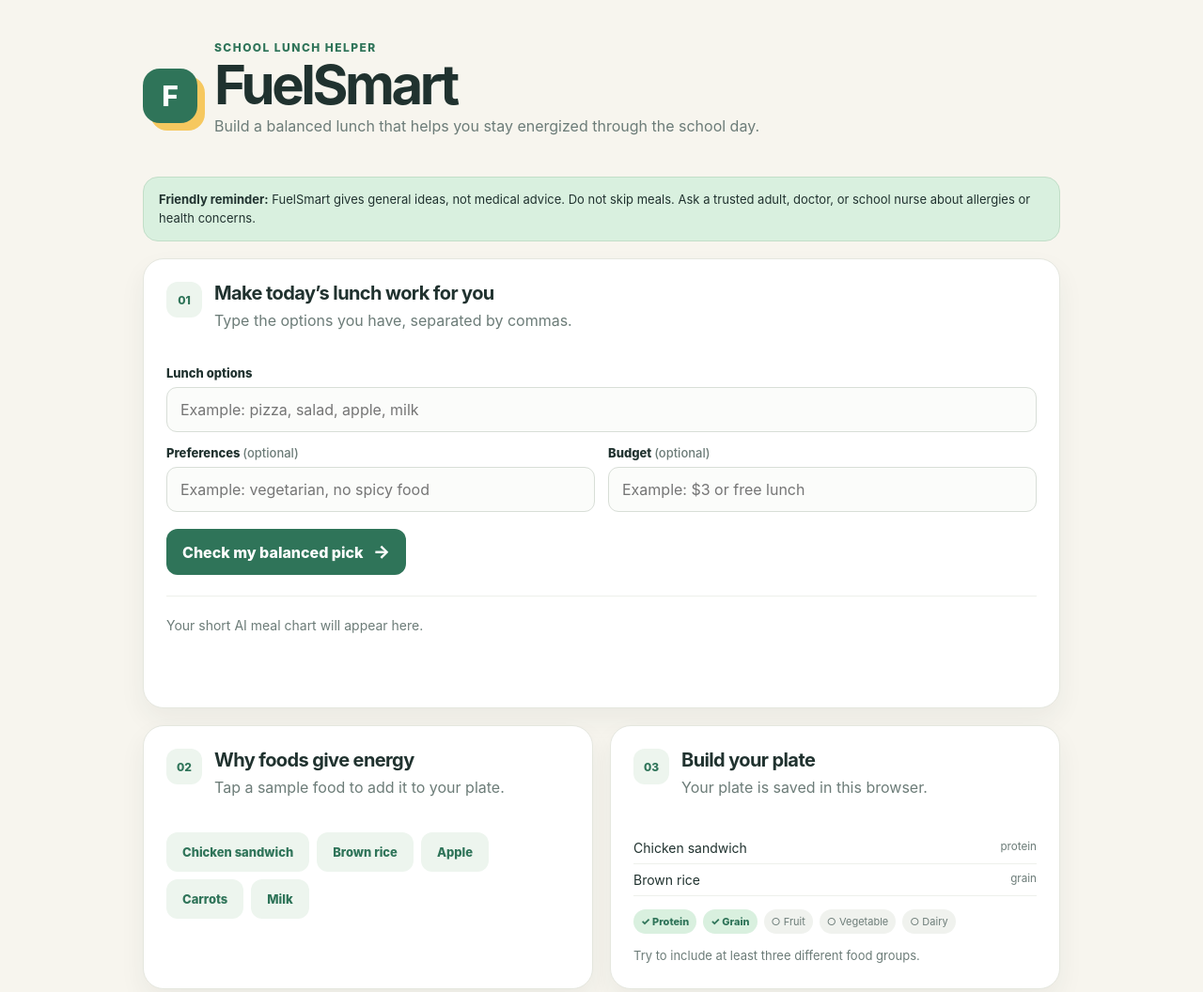
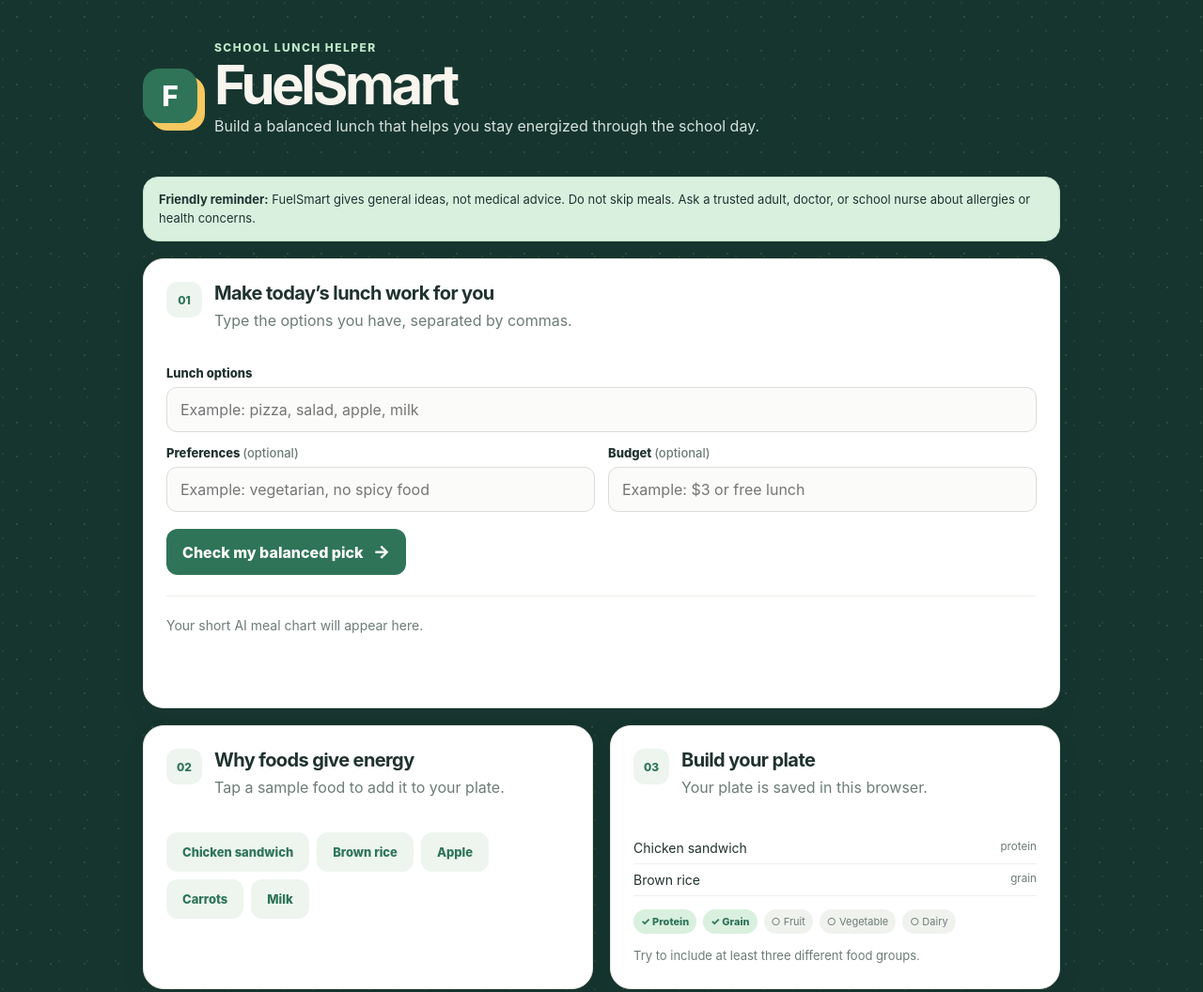
Before and after one commit to 1212erichu-oss/FuelSmart, a website: page public/index.html in a window 1280 px wide. Shown: the top 1056 px of the page at 94% size. Drawn offline with Linux system fonts and the light colour scheme.

Commit message:
style: add dark patterned background

```diff
--- a/public/styles.css
+++ b/public/styles.css
@@ -1,16 +1,17 @@
 :root { --ink:#20322f; --muted:#6c7c78; --cream:#f7f5ee; --mint:#d9f0df; --green:#2f7459; --yellow:#f6c85f; --white:#fff; }
 * { box-sizing:border-box; }
-body { margin:0; background:var(--cream); color:var(--ink); font-family:Inter, ui-sans-serif, system-ui, -apple-system, sans-serif; }
+body { margin:0; background-color:#17352f; background-image:radial-gradient(rgba(217,240,223,.12) 1.5px, transparent 1.5px), radial-gradient(rgba(246,200,95,.08) 1px, transparent 1px); background-position:0 0, 18px 18px; background-size:36px 36px, 30px 30px; color:#f7f5ee; font-family:Inter, ui-sans-serif, system-ui, -apple-system, sans-serif; }
 .shell { max-width:1020px; margin:auto; padding:42px 22px 28px; }
 .hero { display:flex; align-items:center; gap:18px; margin-bottom:26px; }
 .brand-mark { display:grid; place-items:center; width:58px; height:58px; border-radius:18px; background:var(--green); color:white; font-size:30px; font-weight:800; box-shadow:8px 8px 0 var(--yellow); }
-.eyebrow { margin:0 0 3px; color:var(--green); font-size:12px; font-weight:800; letter-spacing:.12em; text-transform:uppercase; }
+.eyebrow { margin:0 0 3px; color:#bce7c9; font-size:12px; font-weight:800; letter-spacing:.12em; text-transform:uppercase; }
+.hero p:not(.eyebrow) { color:#d5e3dc; }
 h1,h2,p { margin-top:0; } h1 { margin-bottom:4px; font-size:clamp(36px,6vw,58px); letter-spacing:-.06em; line-height:.95; } h2 { margin-bottom:5px; font-size:20px; letter-spacing:-.03em; } p { color:var(--muted); line-height:1.5; }
-.notice { padding:14px 16px; border:1px solid #c2dec8; border-radius:16px; background:var(--mint); font-size:13px; line-height:1.5; margin-bottom:18px; }
-.card { background:var(--white); border:1px solid #e5e7df; border-radius:22px; padding:24px; box-shadow:0 12px 28px rgba(32,50,47,.06); }
+.notice { color:var(--ink); padding:14px 16px; border:1px solid #c2dec8; border-radius:16px; background:var(--mint); font-size:13px; line-height:1.5; margin-bottom:18px; }
+.card { background:var(--white); color:var(--ink); border:1px solid #e5e7df; border-radius:22px; padding:24px; box-shadow:0 12px 28px rgba(32,50,47,.06); }
 .main-card { margin-bottom:18px; }.section-heading { display:flex; gap:13px; align-items:flex-start; margin-bottom:20px; }.step { flex:0 0 auto; display:grid; place-items:center; width:38px; height:38px; border-radius:12px; background:#edf5ee; color:var(--green); font-weight:800; font-size:12px; }
 label { display:block; margin:0 0 7px; font-size:13px; font-weight:800; } label span { color:var(--muted); font-weight:500; } input { width:100%; padding:13px 14px; border:1px solid #d8ded7; border-radius:11px; background:#fbfcfa; color:var(--ink); font:inherit; outline:none; } input:focus { border-color:var(--green); box-shadow:0 0 0 3px #d9f0df; }
 .row { display:grid; grid-template-columns:1fr 1fr; gap:14px; margin-top:14px; } button { border:0; border-radius:12px; padding:13px 17px; font:inherit; font-weight:800; cursor:pointer; } #check-button { margin-top:18px; background:var(--green); color:white; } #check-button:disabled { opacity:.6; cursor:wait; } #check-button span { margin-left:7px; font-size:19px; }
 .answer { margin-top:22px; padding-top:20px; border-top:1px solid #eef0eb; min-height:95px; }.pick { display:flex; flex-wrap:wrap; align-items:center; gap:10px; margin-bottom:14px; }.pick span { padding:6px 9px; border-radius:99px; background:var(--yellow); font-size:11px; font-weight:900; text-transform:uppercase; letter-spacing:.08em; }.pick strong { font-size:18px; } table { width:100%; border-collapse:collapse; font-size:13px; } th,td { padding:10px 8px; border-bottom:1px solid #eef0eb; text-align:left; vertical-align:top; } th { color:var(--muted); font-size:11px; text-transform:uppercase; letter-spacing:.07em; }.reasons { padding-left:18px; font-size:13px; line-height:1.6; }.note { margin:14px 0 0; padding:11px 12px; border-radius:10px; background:#f7f8f4; font-size:13px; }.thinking { color:var(--green); font-weight:800; animation:pulse 1.2s infinite; }.error { color:#9b3f39; background:#fff0ee; padding:12px; border-radius:10px; }.muted { color:var(--muted); font-size:14px; }
-.grid { display:grid; grid-template-columns:1fr 1fr; gap:18px; }.food-choices { display:flex; flex-wrap:wrap; gap:8px; }.food-choice { background:#edf5ee; color:var(--green); font-size:13px; }.plate-list { padding:0; margin:0 0 14px; list-style:none; }.plate-list li { display:flex; justify-content:space-between; gap:10px; padding:8px 0; border-bottom:1px solid #eef0eb; font-size:14px; }.plate-list small { color:var(--muted); }.plate-status { display:flex; flex-wrap:wrap; gap:7px; }.plate-status span { padding:6px 8px; border-radius:99px; background:#f0f2ee; color:var(--muted); font-size:11px; text-transform:capitalize; }.plate-status span.done { background:var(--mint); color:var(--green); font-weight:800; }.plate-message { margin:14px 0 0; font-size:13px; } footer { margin-top:25px; color:var(--muted); font-size:12px; text-align:center; }
+.grid { display:grid; grid-template-columns:1fr 1fr; gap:18px; }.food-choices { display:flex; flex-wrap:wrap; gap:8px; }.food-choice { background:#edf5ee; color:var(--green); font-size:13px; }.plate-list { padding:0; margin:0 0 14px; list-style:none; }.plate-list li { display:flex; justify-content:space-between; gap:10px; padding:8px 0; border-bottom:1px solid #eef0eb; font-size:14px; }.plate-list small { color:var(--muted); }.plate-status { display:flex; flex-wrap:wrap; gap:7px; }.plate-status span { padding:6px 8px; border-radius:99px; background:#f0f2ee; color:var(--muted); font-size:11px; text-transform:capitalize; }.plate-status span.done { background:var(--mint); color:var(--green); font-weight:800; }.plate-message { margin:14px 0 0; font-size:13px; } footer { margin-top:25px; color:#bdd0c6; font-size:12px; text-align:center; }
 @keyframes pulse { 50% { opacity:.35; } } @media (max-width:700px) { .shell { padding:28px 15px; }.row,.grid { grid-template-columns:1fr; }.card { padding:19px; } }
```
